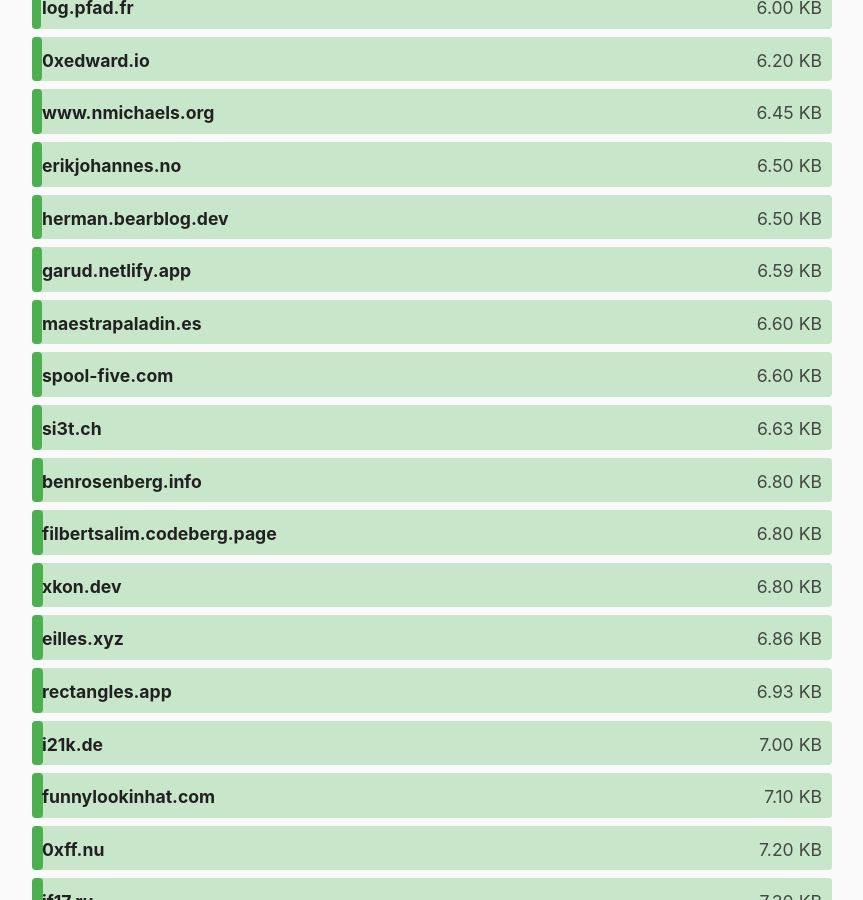
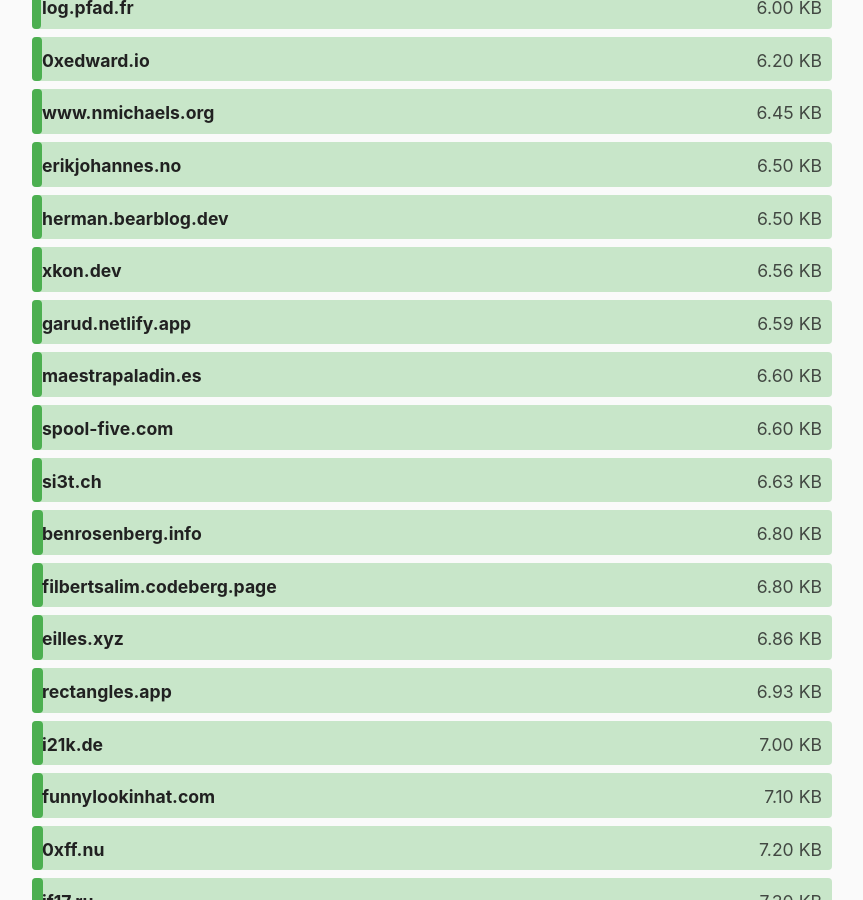
Before and after one commit to kevquirk/512kb.club, a Jekyll site: the page built from index.md, in a window 1280 px wide and 900 px high, scrolled down 3006 px. Shown: the whole window, without its empty margins (208-1071 px from the left). Built offline with Jekyll 4.4.1, drawn with Linux system fonts in a browser that asks for light colours.

Commit message:
Update xkon.dev
Small update after all these years :D

```diff
--- a/_data/sites.yml
+++ b/_data/sites.yml
@@ -3635,8 +3635,8 @@
 
 - domain: xkon.dev
   url: https://xkon.dev/
-  size: 6.8
-  last_checked: 2022-05-15
+  size: 6.56
+  last_checked: 2024-03-12
 
 - domain: xlthlx.com
   url: https://xlthlx.com/
```
